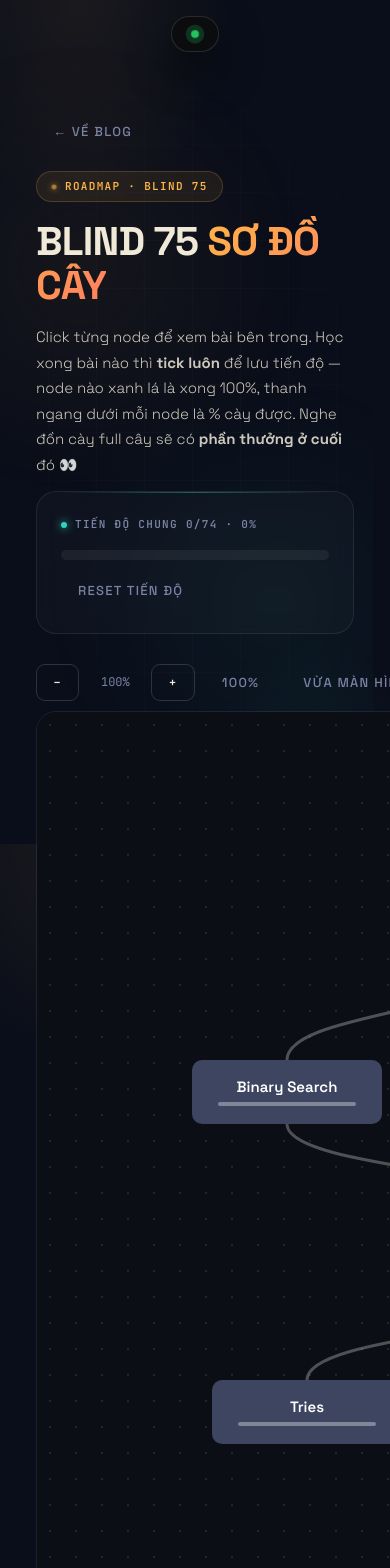
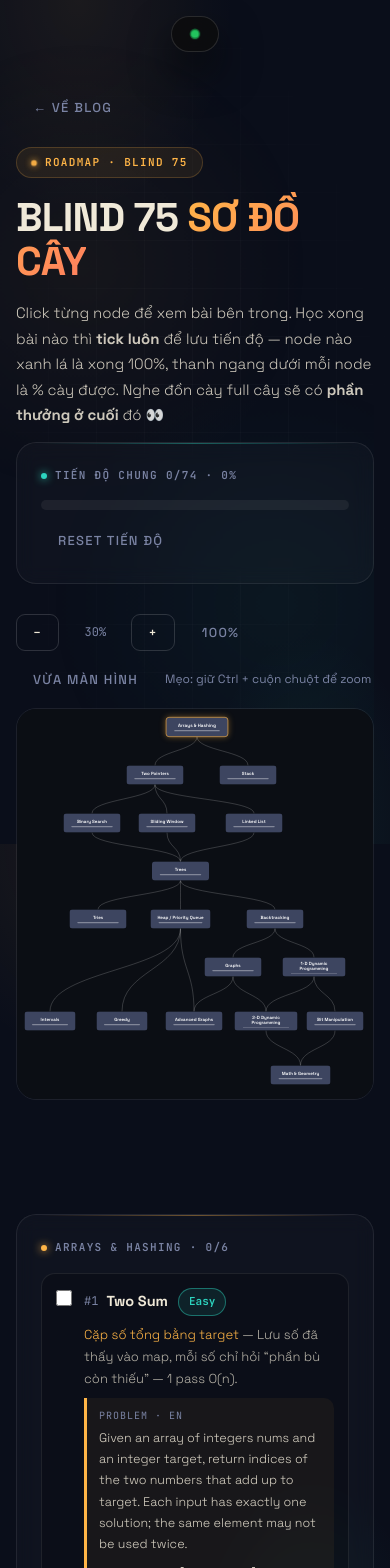
Before and after one commit to PhucDaizz/Nguyen-Phuc-Dai, a React (Vite) app: page /blog/blind75 in a window 390 px wide. Shown: the top 1568 px of the page. Built offline with nearby package versions, Linux system fonts and the light colour scheme.

Commit message:
fix(blog): responsive roadmap on mobile, animate active path from root, and fix button spacing

```diff
--- a/src/pages/blog/Blind75Page.tsx
+++ b/src/pages/blog/Blind75Page.tsx
@@ -120,6 +120,7 @@ const loadDone = (): number[] => {
 export const Blind75Page = () => {
   const [done, setDone] = useState<number[]>(() => loadDone());
   const [selected, setSelected] = useState<string>('arrays');
+  const [hovered, setHovered] = useState<string | null>(null);
   const [zoom, setZoom] = useState(1);
   const scrollRef = useRef<HTMLDivElement>(null);
   const userZoomed = useRef(false); // user đã zoom tay thì không auto-fit nữa
@@ -180,6 +181,49 @@ export const Blind75Page = () => {
 
   const doneSet = useMemo(() => new Set(done), [done]);
   const nodeById = useMemo(() => Object.fromEntries(NODES.map((n) => [n.id, n])), []);
+
+  // Tính đường đi từ root ('arrays') đến target node (hovered hoặc selected)
+  const targetNodeId = hovered || selected;
+  const activePathEdges = useMemo(() => {
+    if (!targetNodeId) return new Set<string>();
+    if (targetNodeId === 'arrays') return new Set<string>();
+
+    // Map parent nodes từ EDGES
+    const parentMap: Record<string, string[]> = {};
+    for (const [from, to] of EDGES) {
+      if (!parentMap[to]) parentMap[to] = [];
+      parentMap[to].push(from);
+    }
+
+    // BFS/DFS tìm đường ngược từ targetNodeId về 'arrays'
+    const edgesSet = new Set<string>();
+    const queue: string[] = [targetNodeId];
+    const visited = new Set<string>([targetNodeId]);
+
+    while (queue.length > 0) {
+      const curr = queue.shift()!;
+      const parents = parentMap[curr] || [];
+      for (const p of parents) {
+        edgesSet.add(`${p}->${curr}`);
+        if (!visited.has(p)) {
+          visited.add(p);
+          queue.push(p);
+        }
+      }
+    }
+    return edgesSet;
+  }, [targetNodeId]);
+
+  const activeAncestorNodes = useMemo(() => {
+    if (!targetNodeId) return new Set<string>();
+    const ancestors = new Set<string>([targetNodeId]);
+    for (const edgeKey of activePathEdges) {
+      const [from, to] = edgeKey.split('->');
+      ancestors.add(from);
+      ancestors.add(to);
+    }
+    return ancestors;
+  }, [targetNodeId, activePathEdges]);
 
   const ratio = (n: TreeNode) =>
     n.problems.length === 0 ? 0 : n.problems.filter((p) => doneSet.has(p)).length / n.problems.length;
@@ -378,7 +422,7 @@ export const Blind75Page = () => {
       {/* ===== CÂY + SIDEBAR ===== */}
       <div className="blind-layout">
         {/* CÂY SVG (trái) */}
-        <div style={{ flex: 1, minWidth: 0 }}>
+        <div style={{ flex: 1, minWidth: 0, width: '100%' }}>
           <div className="btn-row" style={{ marginBottom: 10 }}>
             <button className="btn" onClick={() => zoomBy(-0.15)} title="Thu nhỏ">−</button>
             <span className="mono" style={{ alignSelf: 'center', fontSize: 12, color: 'var(--muted)', minWidth: 52, textAlign: 'center' }}>
@@ -390,7 +434,7 @@ export const Blind75Page = () => {
             <span style={{ alignSelf: 'center', fontSize: 12, color: 'var(--muted)' }}>Mẹo: giữ Ctrl + cuộn chuột để zoom</span>
           </div>
           <div className="blind-tree-scroll" ref={scrollRef}>
-          <div style={{ width: CANVAS_W * zoom, height: CANVAS_H * zoom, position: 'relative' }}>
+          <div className="blind-tree-viewport" style={{ width: CANVAS_W * zoom, height: CANVAS_H * zoom }}>
           <div
             style={{
               position: 'absolute',
@@ -406,25 +450,45 @@ export const Blind75Page = () => {
             }}
           >
           <svg width={CANVAS_W} height={CANVAS_H} style={{ position: 'absolute', inset: 0 }}>
-            {EDGES.map(([from, to]) => (
+            <defs>
+              <filter id="edgeGlow" x="-20%" y="-20%" width="140%" height="140%">
+                <feGaussianBlur stdDeviation="3" result="glow" />
+                <feMerge>
+                  <feMergeNode in="glow" />
+                  <feMergeNode in="SourceGraphic" />
+                </feMerge>
+              </filter>
+            </defs>
+            {/* 1. Base edges */}
+            {EDGES.map(([from, to]) => {
+              const edgeKey = `${from}->${to}`;
+              const isActive = activePathEdges.has(edgeKey);
+              return (
                 <path
                   key={`${from}-${to}`}
                   d={edgePath(nodeById[from], nodeById[to])}
                   fill="none"
-                stroke="rgba(255,255,255,.28)"
-                strokeWidth={3}
+                  stroke={isActive ? 'var(--accent)' : 'rgba(255,255,255,.24)'}
+                  strokeWidth={isActive ? 3.5 : 2.5}
+                  className={isActive ? 'blind-edge-active' : undefined}
+                  filter={isActive ? 'url(#edgeGlow)' : undefined}
                 />
-            ))}
+              );
+            })}
           </svg>
           {NODES.map((n) => {
             const r = ratio(n);
             const complete = r === 1 && n.problems.length > 0;
             const isSel = selected === n.id;
+            const isHovered = hovered === n.id;
+            const isAncestor = activeAncestorNodes.has(n.id) && !isSel && !isHovered;
             const w = n.w ?? 190;
             return (
               <button
                 key={n.id}
                 onClick={() => setSelected(n.id)}
+                onMouseEnter={() => setHovered(n.id)}
+                onMouseLeave={() => setHovered(null)}
                 style={{
                   all: 'unset',
                   position: 'absolute',
@@ -448,12 +512,22 @@ export const Blind75Page = () => {
                   textAlign: 'center',
                   lineHeight: 1.2,
                   background: complete ? '#2f6b4f' : '#3d4560',
-                  border: isSel ? '2px solid var(--accent)' : '2px solid transparent',
+                  border: isSel || isHovered
+                    ? '2px solid var(--accent)'
+                    : isAncestor
+                      ? '2px solid rgba(255, 181, 71, 0.7)'
+                      : '2px solid transparent',
                   boxShadow: complete
-                    ? '0 0 18px rgba(46,204,113,.45)'
-                    : isSel
-                      ? '0 0 18px var(--accent-glow)'
+                    ? (isSel || isHovered
+                        ? '0 0 22px rgba(46,204,113,.7), 0 0 12px var(--accent-glow)'
+                        : '0 0 18px rgba(46,204,113,.45)')
+                    : isSel || isHovered
+                      ? '0 0 20px var(--accent-glow)'
+                      : isAncestor
+                        ? '0 0 12px var(--accent-glow)'
                         : 'none',
+                  transform: isHovered || isSel ? 'scale(1.04)' : 'scale(1)',
+                  zIndex: isHovered || isSel ? 10 : isAncestor ? 5 : 1,
                   transition: 'all .25s var(--ease)',
                 }}
               >
--- a/src/pages/blog/BlogDetailPage.tsx
+++ b/src/pages/blog/BlogDetailPage.tsx
@@ -163,17 +163,17 @@ export const BlogDetailPage = () => {
       </h1>
       <p>{meta.summary}</p>
       {blind && <ProblemStatement p={blind} />}
-      <div>
+      <div style={{ display: 'flex', flexWrap: 'wrap', gap: 8, alignItems: 'center', margin: '16px 0' }}>
         <span className={diffPill(meta.difficulty)}>{meta.difficulty}</span>
         <span className="pill">TIME {guide.time}</span>
         <span className="pill">SPACE {guide.space}</span>
         {blind && (
-          <a href={leetcodeUrl(blind)} target="_blank" rel="noreferrer" className="btn ghost" style={{ padding: '4px 10px', fontSize: 12 }}>
+          <a href={leetcodeUrl(blind)} target="_blank" rel="noreferrer" className="btn ghost" style={{ padding: '6px 12px', fontSize: 12 }}>
             Đề gốc LeetCode ↗
           </a>
         )}
         {slug && hasVisualizer(slug) && (
-          <Link to={`/blog/${slug}/visualize`} className="btn primary" style={{ padding: '4px 10px', fontSize: 12 }}>
+          <Link to={`/blog/${slug}/visualize`} className="btn primary" style={{ padding: '6px 14px', fontSize: 12.5, whiteSpace: 'nowrap' }}>
             Mô phỏng trực quan →
           </Link>
         )}
--- a/src/pages/blog/dsa.css
+++ b/src/pages/blog/dsa.css
@@ -61,7 +61,13 @@
 .dsa-scope .grid-2 { display: grid; grid-template-columns: 1fr 1fr; gap: 18px; }
 .dsa-scope .grid-3 { display: grid; grid-template-columns: repeat(3, 1fr); gap: 18px; }
 @media (max-width: 900px) {
-  .dsa-layout, .dsa-scope .grid-2, .dsa-scope .grid-3 { grid-template-columns: 1fr; }
+  .dsa-layout, .dsa-scope .grid-2, .dsa-scope .grid-3 {
+    grid-template-columns: 1fr !important;
+  }
+  .dsa-scope .grid-2 > *, .dsa-scope .grid-3 > * {
+    width: 100% !important;
+    max-width: 100% !important;
+  }
   .dsa-container { padding: 0 16px 64px; }
   .dsa-scope h1 { font-size: clamp(30px, 9vw, 44px); }
   .dsa-scope h2 { font-size: clamp(22px, 6vw, 30px); }
@@ -215,6 +221,10 @@
   touch-action: pan-x pan-y;
   -webkit-overflow-scrolling: touch;
 }
+.blind-tree-viewport {
+  margin: 0 auto;
+  position: relative;
+}
 .blind-sidebar {
   width: 380px;
   flex-shrink: 0;
@@ -234,3 +244,36 @@
   .blind-layout { flex-direction: column; }
   .blind-sidebar { width: 100%; position: static; max-height: none; }
 }
+
+@media (max-width: 768px) {
+  .dsa-scope {
+    padding: 5.5rem 0.75rem 3rem;
+  }
+  .dsa-container {
+    padding: 0 4px 48px;
+  }
+}
+
+/* Hiệu ứng vẽ đường khi active/hover path từ root tới node */
+@keyframes blindEdgeDraw {
+  from {
+    stroke-dashoffset: 60;
+  }
+  to {
+    stroke-dashoffset: 0;
+  }
+}
+
+.blind-edge-active {
+  stroke: var(--accent);
+  stroke-width: 3.5px;
+  filter: drop-shadow(0 0 6px var(--accent-glow));
+  stroke-dasharray: 8 4;
+  animation: blindEdgeDraw 1s linear infinite;
+  transition: stroke 0.3s ease, stroke-width 0.3s ease;
+}
+
+.blind-node-active-ancestor {
+  border-color: rgba(255, 181, 71, 0.7) !important;
+  box-shadow: 0 0 16px var(--accent-glow) !important;
+}
--- a/vite.config.ts
+++ b/vite.config.ts
@@ -10,6 +10,9 @@ export default defineConfig({
       },
     }),
   ],
+  server: {
+    allowedHosts: true,
+  },
   build: {
     rollupOptions: {
       output: {
```
Lines whose indentation alone changed are shown as unchanged.
